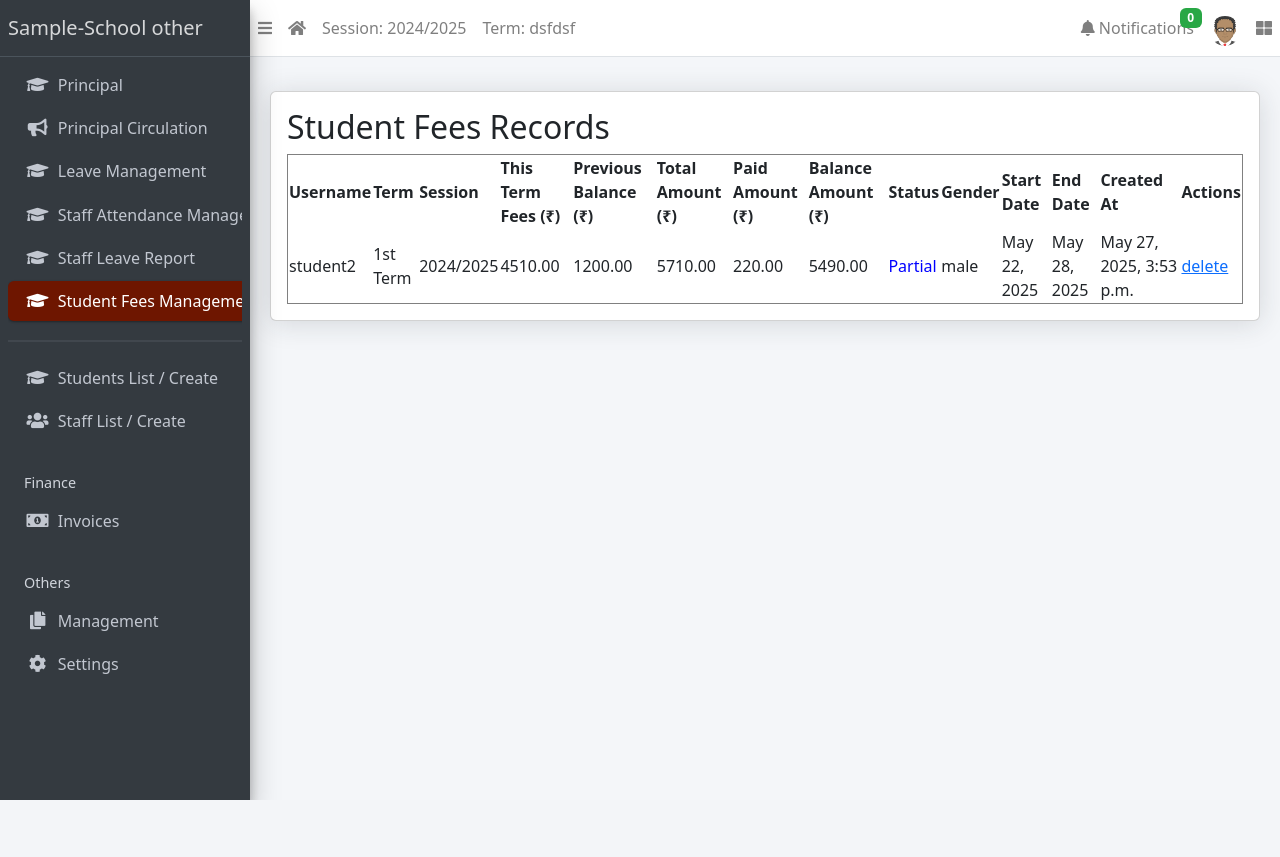
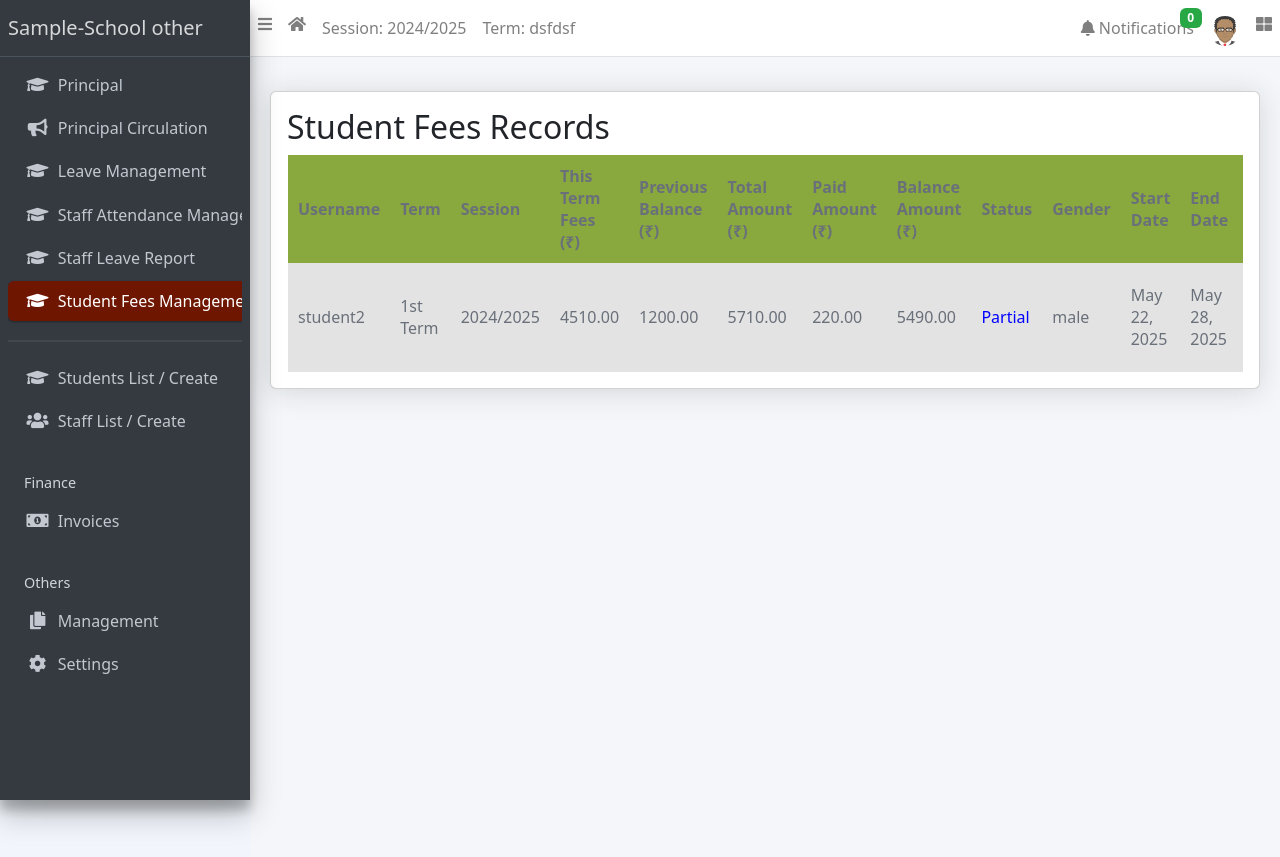
Before and after one commit to Prasanth9080/School1-CRM, a Django app: page /principal/student-fees/ in a window 1280 px wide. Before the commit the page ends 800 px from the top, so only its background shows below. Run offline with Django 3.2, Linux system fonts and the light colour scheme; data comes from the database, SQL or seed files in the repository; both versions use the stored data as it was after the commit; some libraries are stand-ins or nearby versions.

Commit message:
updated for principal-student-fees

```diff
--- a/New_School_CRM-main/apps/principal/templates/principal/principal_student_fees.html
+++ b/New_School_CRM-main/apps/principal/templates/principal/principal_student_fees.html
@@ -1,7 +1,105 @@
+<style>
+    .table-responsive {
+        overflow-x: auto;
+        -webkit-overflow-scrolling: touch;
+        width: 100%;
+    }
+
+    table {
+        border-collapse: collapse;
+        width: 100%;
+        border-color: transparent;
+    }
+
+    th,
+    td {
+        border: 1px solid black;
+        padding: 10px;
+        text-align: start;
+    }
+
+    thead {
+        background-color: #89a83e;
+    }
+
+    .pending {
+        color: orange;
+        font-weight: bold;
+    }
+
+    .approved {
+        color: green;
+        font-weight: bold;
+    }
+
+    .rejected {
+        color: red;
+        font-weight: bold;
+    }
+
+    .submit-btn button {
+        background-color: #6DE1D2;
+        border-color: transparent;
+        color: white;
+        border-radius: 3px;
+        color: black;
+    }
+
+    tbody tr {
+        font-size: 16px;
+        background-color: #E3E3E3;
+    }
+
+    tbody tr:hover {
+        background-color: #c8c7c7;
+        cursor: pointer;
+    }
+
+    .btn-approve {
+        background-color: green;
+        color: white;
+        border: none;
+        padding: 5px 10px;
+        border-radius: 3px;
+        cursor: pointer;
+    }
+
+    .btn-reject {
+        background-color: red;
+        color: white;
+        border: none;
+        padding: 5px 10px;
+        border-radius: 3px;
+        cursor: pointer;
+    }
+
+    .btn-approve:hover,
+    .btn-reject:hover {
+        opacity: 0.8;
+    }
+
+    @media (max-width: 768px) {
+
+        th,
+        td {
+            font-size: 14px;
+            padding: 6px;
+        }
+
+        h2 {
+            font-size: 22px !important;
+        }
+
+    }
+</style>
+
 {% extends 'principal/principal_index.html' %}
 {% block content %}
+
+
+
 <h2>Student Fees Records</h2>
-
+<div class="table-responsive">
     <table border="1">
         <thead>
             <tr>
@@ -18,7 +116,7 @@
                 <th>Start Date</th>
                 <th>End Date</th>
                 <th>Created At</th>
-            <th>Actions</th> <!-- ✅ Add this -->
+                <th>Actions</th>
             </tr>
         </thead>
         <tbody>
@@ -61,6 +159,8 @@
         </tbody>
 
     </table>
+</div>
+
 
 
 
```
Also changed, not shown: New_School_CRM-main/db.sqlite3, 1 other file. Lines whose indentation alone changed are shown as unchanged.
